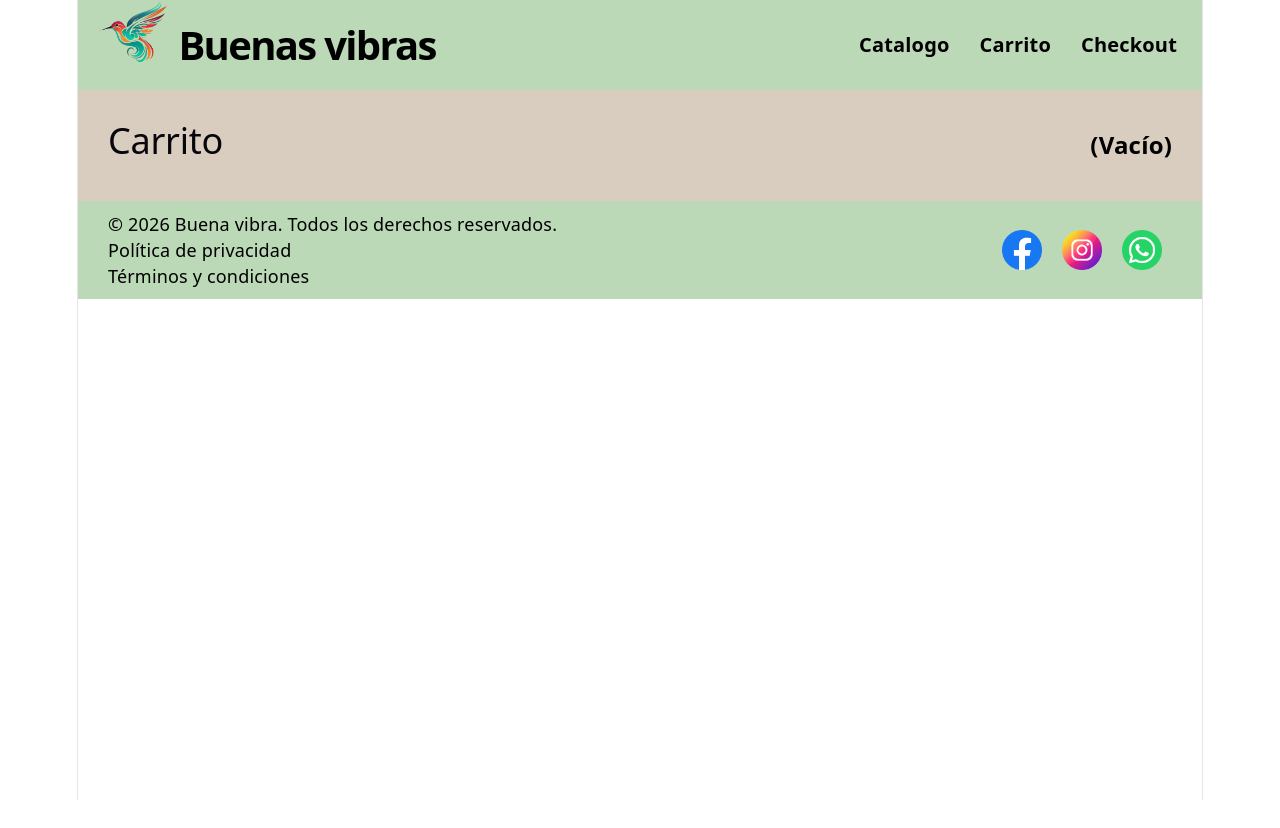
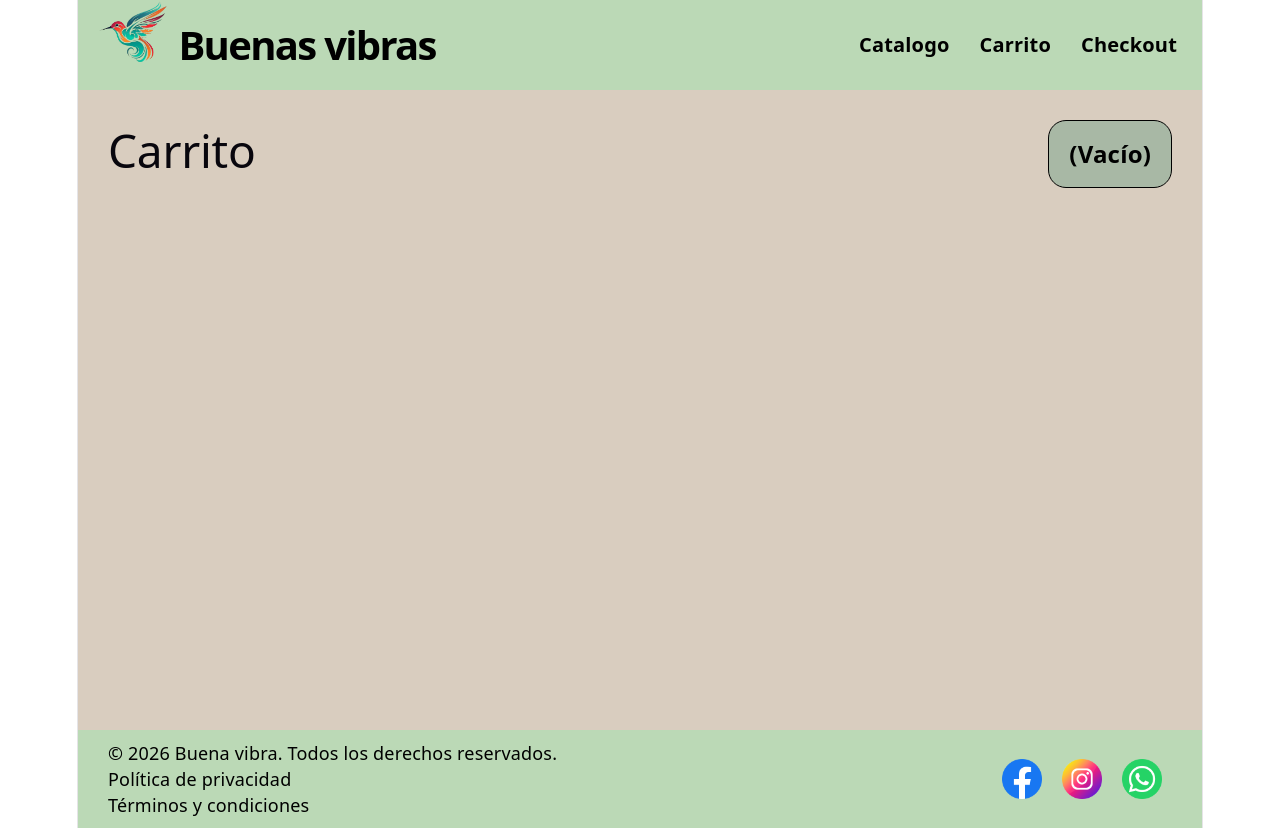
Before and after one commit to IvanTracey/Ecommerce-React, a React (Vite) app: page /carrito in a window 1280 px wide. Before the commit the page ends 800 px from the top, so only its background shows below. Built offline with nearby package versions, Linux system fonts and the light colour scheme.

Commit message:
Arreglado lo de cardCarrito

```diff
--- a/src/Components/CardCarrito.css
+++ b/src/Components/CardCarrito.css
@@ -1,11 +1,11 @@
 .div-carrito{
     .card-carrito{
-        background-color: #A8B8A5;
+        background-color: #bbd9b6;
         box-shadow: 0 4px 12px rgba(0,0,0,0.6);
         border-radius: 28px;
         margin: 20px 25px;
         display: flex;
-        justify-content: center;
+        justify-content: space-around;
         align-items: center;
         .imagen{
             height: auto;
@@ -16,20 +16,18 @@
             border-radius: 18px;
         }
         .info{
-            justify-items: left;
-            width: 30%;
             h2{
-                font-size: 26px;
+                font-size: 30px;
                 margin: 25px;
             }
             p{
-                font-size: 20px;
+                font-size: 24px;
                 margin: 10px;
             }
         }
         h4{
             margin: 10px 30px;
-            font-size: 25px;
+            font-size: 26px;
         }
 
     }
--- a/src/Components/CardCarrito.jsx
+++ b/src/Components/CardCarrito.jsx
@@ -1,15 +1,12 @@
-import { useContext } from 'react'
 import './CardCarrito.css'
-import { CartContext } from '../context/CartContext'
 
-function CardCarrito(){
-    const {cart} = useContext(CartContext)
+function CardCarrito({item}){
     return (
         <div className='div-carrito'>
-        {cart.map(item => (
             <div className='card-carrito'>
                 <img src={`/${item.img}`} alt="Imagen producto" className='imagen'/>
-                <div className="info" key={`${item.id}-${item.variedad}`}>
+
+                <div className="info">
                     <h2>{item.nombre}</h2>
                     {item.variedad ? <p>Variedad: {item.variedad} </p> : ""}
                     <p>Precio: ${item.precio}</p>
@@ -17,7 +14,6 @@ function CardCarrito(){
                 </div>
                 <h4>Precio total: ${item.cantidad*item.precio}</h4>
             </div>
-        ))}
         </div>
     )
 }
--- a/src/Components/ItemCount.jsx
+++ b/src/Components/ItemCount.jsx
@@ -39,8 +39,7 @@ function ItemCount({ producto, variedad, stock }) {
 
   return (
     <div>
-      {!productoEnCarrito ?
-        <button onClick={agregarCarrito} className="agregar-carrito">Agregar al carrito</button> :
+      {!productoEnCarrito ? <button onClick={agregarCarrito} className="agregar-carrito">Agregar al carrito</button> :
         <div>
           <div className='div-botonera'>
             <button className='boton' onClick={restarProducto}  disabled={productoEnCarrito.cantidad === 1}>- </button>
--- a/src/Pages/Carrito.css
+++ b/src/Pages/Carrito.css
@@ -1,17 +1,22 @@
 .carrito{
     background-color: #D9CDBF;
     color: black;
+    min-height: 80vh;
     .header-carrito{
         display: flex;
         margin: 30px;
         justify-content: space-between;
         align-items: center;
         h2{
-            font-size: 36px;
+            font-size: 46px;
         }
         p{
             font-weight: bold;
             font-size: 24px;
+            background-color: #A8B8A5;
+            padding: 20px;
+            border: 1px black solid;
+            border-radius: 18px;
         }
     }
     .body-carrito{
@@ -21,7 +26,7 @@
         button{
             background-color: #A8B8A5;
             border-radius: 8px;
-            margin: 30px;
+            margin: 20px;
             padding: 8px 20px;
             font-size: 20px;
             font-weight: bold;
--- a/src/Pages/Carrito.jsx
+++ b/src/Pages/Carrito.jsx
@@ -12,11 +12,13 @@ function Carrito() {
   return (
     <div className='carrito'>
       <div className="header-carrito">
-        <h2>Carrito</h2>
+        <h2>Carrito </h2>
         {cantidadItems ? <p>TOTAL A PAGAR ${montoTotal} ({cantidadItems} items)</p> : <p>(Vacío)</p>}
       </div>
       <div className="body-carrito">
-          <CardCarrito></CardCarrito>
+        {cart.map(item => (
+          <CardCarrito key={`${item.id}-${item.variedad}`} item={item}/>))
+        }
       </div>
       {cantidadItems ?
         <div className='div-botones'>
```
